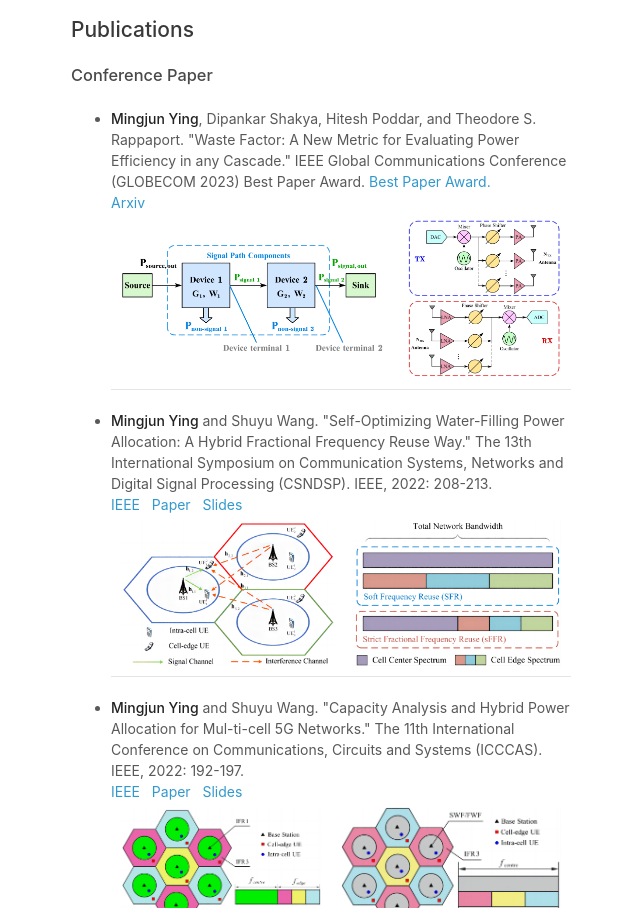
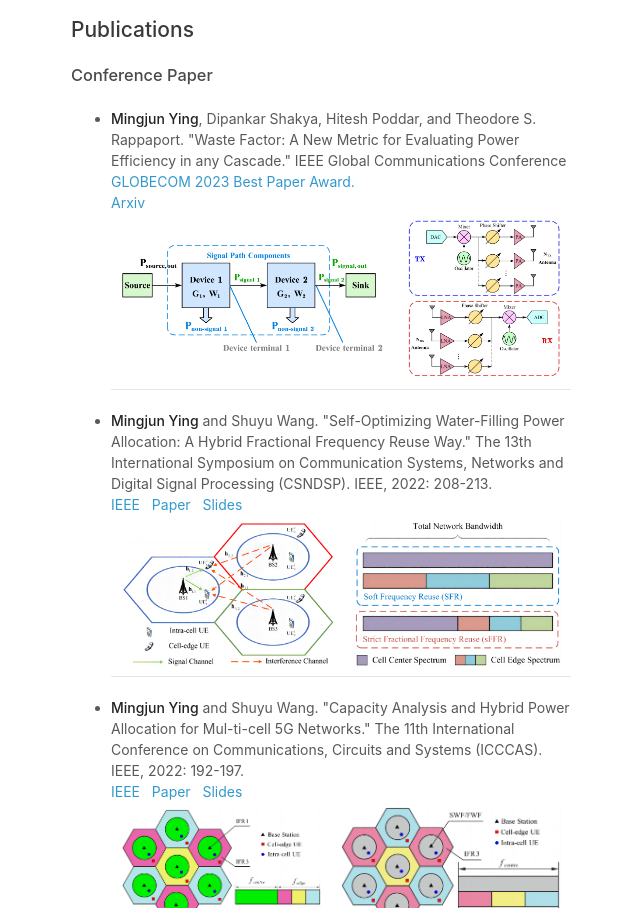
Before and after one commit to Yingmingjun/yingmingjun.github.io, a plain HTML site: page index.html in a window 1280 px wide. Shown: the part 1516-2424 px from the top of the page, without its empty margins (499-1139 px from the left). Drawn offline with Linux system fonts and the light colour scheme.

Commit message:
Update index.html

```diff
--- a/index.html
+++ b/index.html
@@ -145,9 +145,9 @@
 
       <ul>
 <li><strong>Mingjun Ying</strong>, Dipankar Shakya, Hitesh Poddar, and Theodore S. Rappaport. "Waste Factor: A New Metric for Evaluating Power
-Efficiency in any Cascade." IEEE Global Communications Conference (GLOBECOM 2023) Best Paper Award.
+Efficiency in any Cascade." IEEE Global Communications Conference
 
- <a href="https://globecom2023.ieee-globecom.org/https%3A/globecom2023.ieee-globecom.org/program/best-paper-awards" target="_blank">Best Paper Award.</a>
+ <a href="https://globecom2023.ieee-globecom.org/https%3A/globecom2023.ieee-globecom.org/program/best-paper-awards" target="_blank"> GLOBECOM 2023 Best Paper Award.</a>
 
 </li>
         <a href="https://arxiv.org/pdf/2309.01018.pdf" target="_blank">Arxiv&nbsp&nbsp</a>
```
